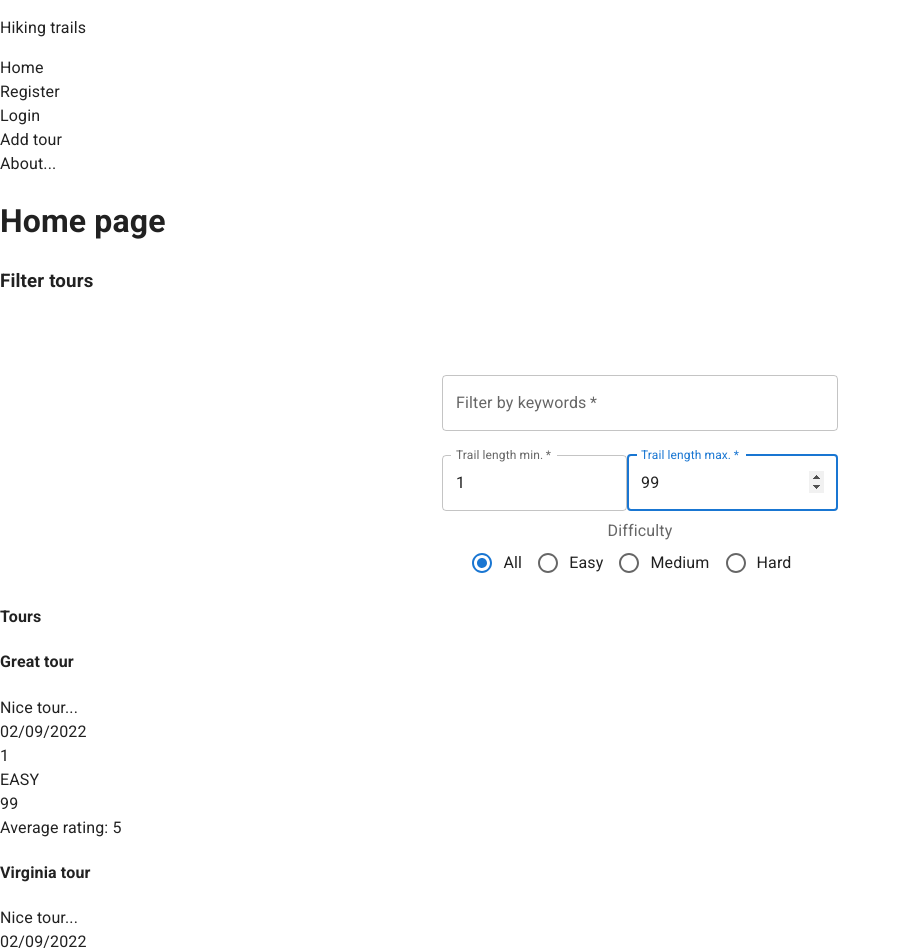
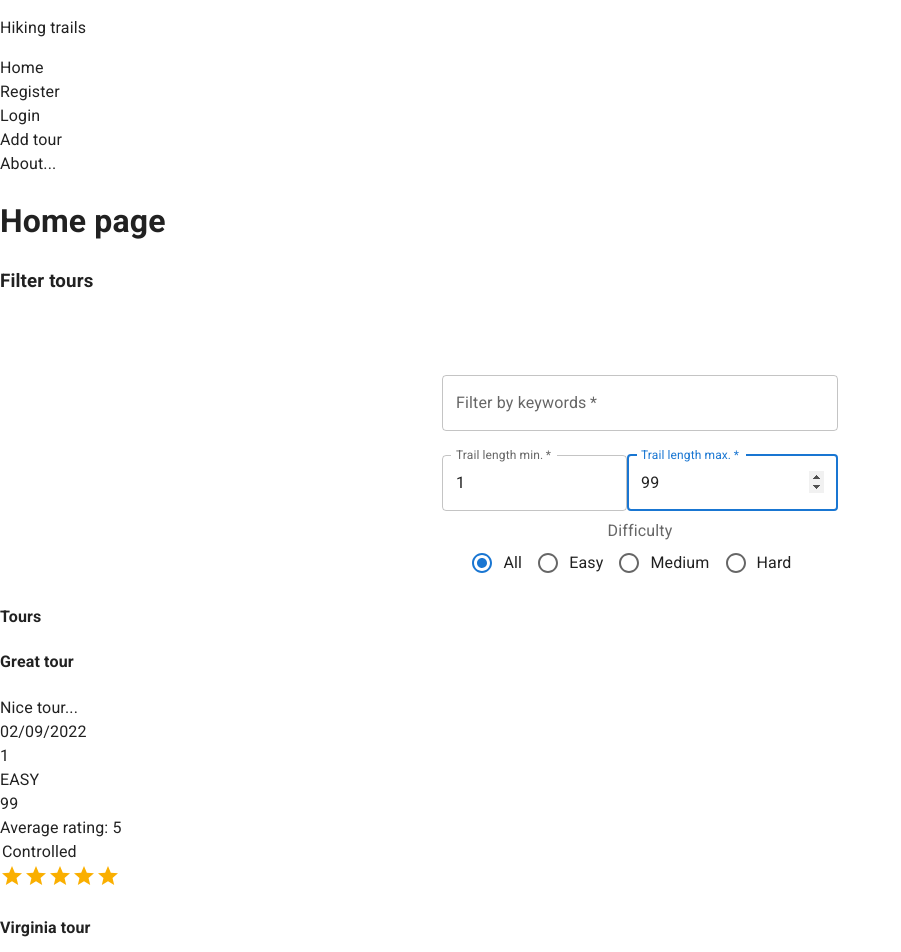
Before and after one commit to bokigolic/hiking-2, a React (Create React App) app in the folder hiking-react/: page / in a window 1280 px wide. Shown: the top 952 px of the page, without its empty margins (0-901 px from the left). Built offline with nearby package versions, Linux system fonts and the light colour scheme.

Commit message:
average rating improvments

```diff
--- a/hiking-react/src/components/TourItem.jsx
+++ b/hiking-react/src/components/TourItem.jsx
@@ -1,23 +1,6 @@
+import { Rating, Typography } from "@mui/material";
 import { useSelector } from "react-redux";
-
-
-const calculateAverageRating = (reviews, tour_id)=> {
-  let averageRating = 0;
-  let totalRating = 0;
-  let count = 0;
-  reviews.forEach((review)=>{
-    if (review.tour_id === tour_id) {
-      // znaci ovo je review koji pripada toj turi i za njega uzimamo rating u obzir za racunanje
-      totalRating += review.rating; //       totalRating = totalRating + review.rating;
-      count++; // count += 1;
-    }
-  });
-  if (count !== 0) {
-    averageRating = totalRating / count;
-  }
-  return averageRating;
-};
-
+import { calculateAverageRating } from "../utils/tour-utils";
 
 const TourItem = (props) => {
   const tour = props.tour;
@@ -36,6 +19,12 @@ const TourItem = (props) => {
       <div>{tour.difficulty}</div>
       <div>{tour.max_participants}</div>
       <div>Average rating: {averageRating}</div>
+      <Typography component="legend">Controlled</Typography>
+      <Rating
+        name="average_rating"
+        value={averageRating}
+        readOnly
+      />
     </div>
   )
 };
--- /dev/null
+++ b/hiking-react/src/utils/tour-utils.js
@@ -0,0 +1,16 @@
+export const calculateAverageRating = (reviews, tour_id)=> {
+  let averageRating = 0;
+  let totalRating = 0;
+  let count = 0;
+  reviews.forEach((review)=>{
+    if (review.tour_id === tour_id) {
+      // znaci ovo je review koji pripada toj turi i za njega uzimamo rating u obzir za racunanje
+      totalRating += review.rating; //       totalRating = totalRating + review.rating;
+      count++; // count += 1;
+    }
+  });
+  if (count !== 0) {
+    averageRating = totalRating / count;
+  }
+  return averageRating;
+};
```
